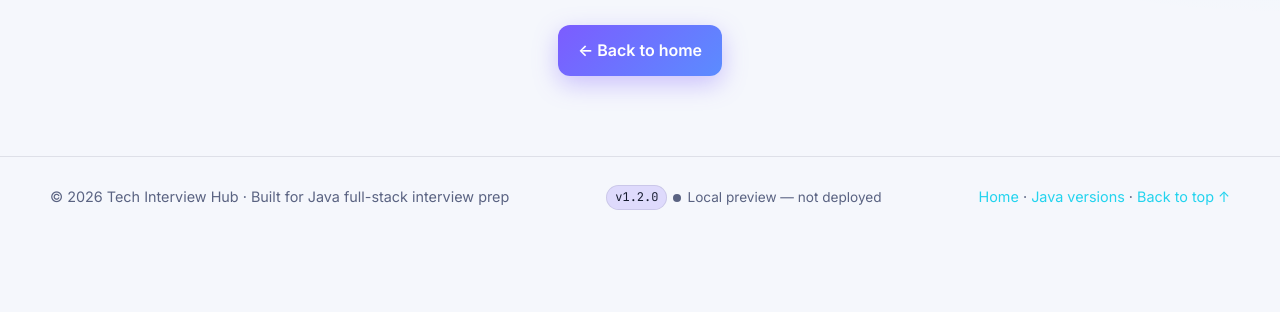
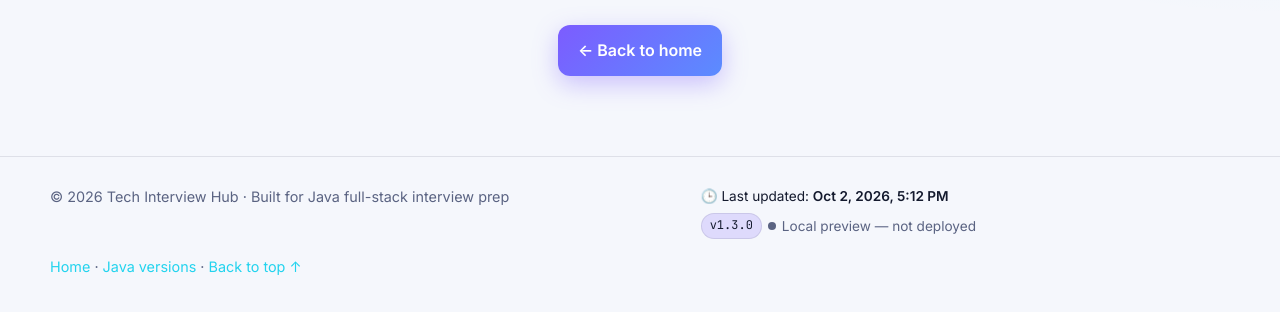
Before and after one commit to ramakrishnaveldandi/interview-tips, a plain HTML site: page 404.html in a window 1280 px wide. Shown: the part 284-596 px from the top of the page. Drawn offline with Linux system fonts and the light colour scheme.

Commit message:
first commit

```diff
--- a/assets/css/style.css
+++ b/assets/css/style.css
@@ -274,3 +274,5 @@ tbody tr:hover { background: var(--surface); }
 .build-info .dot.live { background: var(--easy); box-shadow: 0 0 8px var(--easy); }
 .build-info .dot.warn { background: var(--medium); }
 .build-info .dot.local { background: var(--muted); }
+.build-info .updated { flex-basis: 100%; color: var(--text); }
+.build-info .updated b { font-weight: 600; }
--- a/assets/js/app.js
+++ b/assets/js/app.js
@@ -88,9 +88,22 @@
   /* ---------- Version / build badge ----------
      version.json is committed with "env": "local"; the GitHub Actions deploy
      stamps the commit SHA, build number and date into it before publishing. */
+  function formatDate(d) {
+    const date = new Date(d);
+    if (isNaN(date)) return "";
+    return date.toLocaleString(undefined, { day: "numeric", month: "short", year: "numeric", hour: "numeric", minute: "2-digit" });
+  }
+
   function loadBuildInfo(el) {
     if (!el) return;
     const onGitHub = /\.github\.io$/.test(location.hostname);
+    // Fallback when no stamped date exists: the page file's own modified time
+    // (file mtime locally, the Last-Modified header when served).
+    const fileDate = formatDate(document.lastModified);
+    const updated = function (d) {
+      return d ? '<span class="updated" title="Last content change">🕒 Last updated: <b>' + d + "</b></span>" : "";
+    };
+
     fetch("version.json", { cache: "no-store" })
       .then(function (r) { if (!r.ok) throw new Error(r.status); return r.json(); })
       .then(function (v) {
@@ -98,20 +111,21 @@
         if (v.env === "github-pages" && v.commit && v.commit !== "local") {
           const short = v.commit.slice(0, 7);
           const base = "https://github.com/" + v.repo;
-          const when = v.date ? new Date(v.date).toLocaleString() : "";
-          el.innerHTML = ver + ' <span class="dot live"></span> Deployed build #' + v.build +
+          const deployed = v.date ? formatDate(v.date) : "";
+          el.innerHTML = updated(formatDate(v.updated) || deployed) + ver +
+            ' <span class="dot live"></span> Deployed build #' + v.build +
             ' · <a href="' + base + "/commit/" + v.commit + '" title="Commit that is live">' + short + "</a>" +
-            (when ? " · " + when : "") +
+            (deployed ? ' · <span title="When this build went live">deployed ' + deployed + "</span>" : "") +
             ' · <a href="' + base + "/compare/" + v.commit + '...main" title="Commits on main that are not deployed yet">changes since this deploy</a>';
         } else if (onGitHub) {
-          el.innerHTML = ver + ' <span class="dot warn"></span> Deployed from branch (no build info — set Pages source to GitHub Actions)';
+          el.innerHTML = updated(fileDate) + ver + ' <span class="dot warn"></span> Deployed from branch (no build info — set Pages source to GitHub Actions)';
         } else {
-          el.innerHTML = ver + ' <span class="dot local"></span> Local preview — not deployed';
+          el.innerHTML = updated(fileDate) + ver + ' <span class="dot local"></span> Local preview — not deployed';
         }
       })
       .catch(function () {
         // file:// pages cannot fetch JSON; this is always a local copy
-        el.innerHTML = '<span class="dot local"></span> Local file preview — not deployed';
+        el.innerHTML = updated(fileDate) + '<span class="dot local"></span> Local file preview — not deployed';
       });
   }
 
--- a/version.json
+++ b/version.json
@@ -1,8 +1,9 @@
 {
-  "version": "1.2.0",
+  "version": "1.3.0",
   "commit": "local",
   "build": null,
   "date": null,
+  "updated": null,
   "repo": "ramakrishnaveldandi/interview-tips",
   "env": "local"
 }
```
Also changed, not shown: 3 other files.
